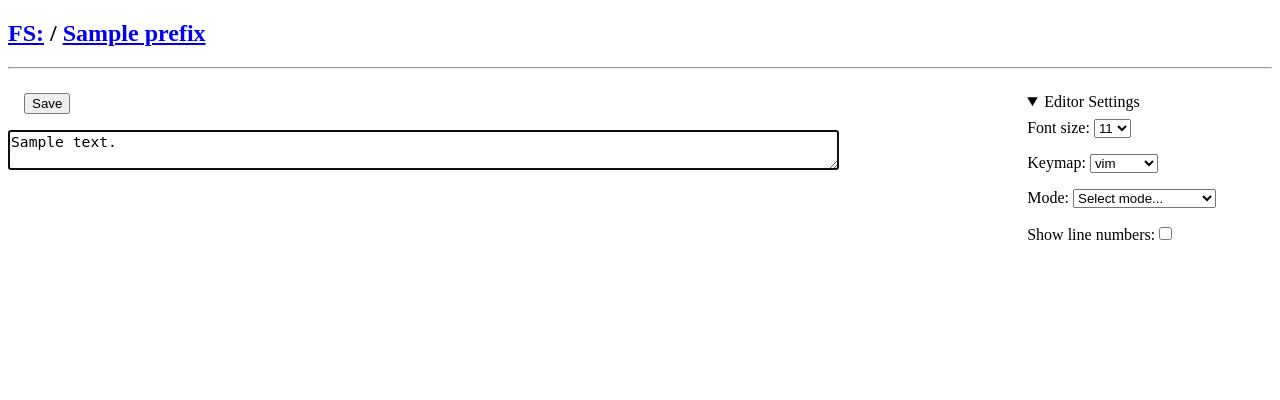
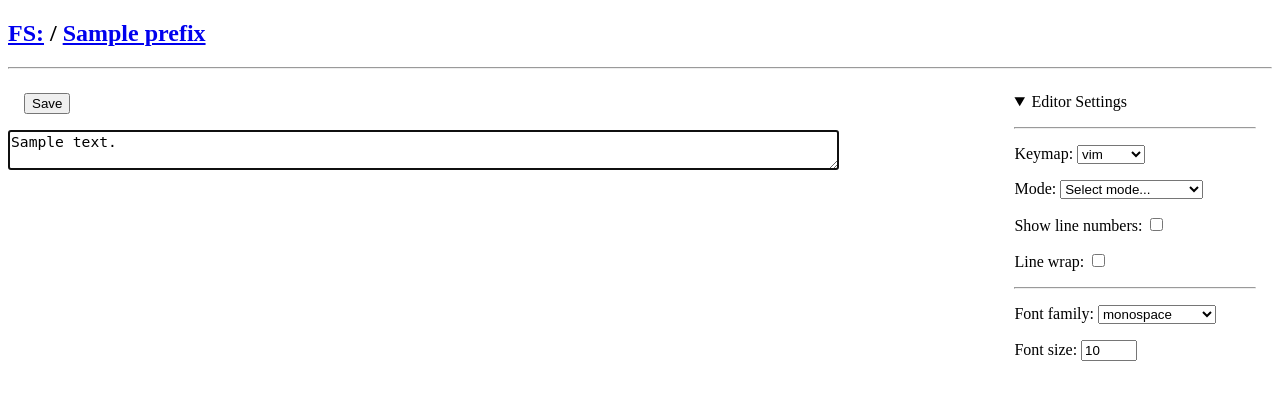
Before and after one commit to EarlGray/fileshelf, a Python web app: template templates/edit.htm in a window 1280 px wide, after a click on "Editor Settings". Shown: the top 400 px of the page. Run offline with Jinja, Linux system fonts and the light colour scheme; the template is opened without the code that fills it: most values are stand-ins (such as "Sample title", 1, 10 or a date in 2020).

Commit message:
html?edit, line wrap, any font size

```diff
--- a/templates/edit.htm
+++ b/templates/edit.htm
@@ -27,26 +27,16 @@
 <details id="settings-container">
   <summary>Editor Settings</summary>
   <div id="editor-settings">
-    <label for="editor-fontsize">Font size:</label>
-    <select id="editor-fontsize">
-      <option value="8pt">8</option>
-      <option value="10pt">10</option>
-      <option value="11pt" selected>11</option>
-      <option value="12pt">12</option>
-      <option value="14pt">14</option>
-      <option value="16pt">16</option>
-      <option value="20pt">20</option>
-    </select>
+    <hr>
     <p>
-
     <label for="editor-keymap">Keymap:</label>
     <select id="editor-keymap">
       <option value="vim" selected>vim</option>
       <option value="emacs">emacs</option>
       <option value="sublime">sublime</option>
     </select>
+
     <p>
-
     <label for="editor-mode">Mode:</label>
     <select id="editor-mode">
       <option value="" selected>Select mode...</option>
@@ -62,6 +52,7 @@
       <option value="haskell-literate" data-fext="lhs">Haskell (literate)</option>
       <option value="haskell" data-fext="hs">Haskell</option>
       <!--option value="haxe">Haxe</option-->
+      <!--option value="htmlmixed" data-mime="text/html" data-fext="htm,html">HTML</option-->
       <option value="javascript" data-mime="application/javascript" data-fext="js">Javascript</option>
       <option value="jinja2">Jinja2</option>
       <!--option value="julia">Julia</option-->
@@ -81,16 +72,18 @@
       <option value="scheme" data-fext="scm">Scheme</option>
       <option value="shell" data-mime="text/x-sh" data-fext="sh">shell</option>
       <option value="sql" data-fext="sql">SQL</option>
+      <option value="stex" data-fext="tex"
+          data-src="https://codemirror.net/mode/stex/stex.js">Tex, Latex</option>
       <option value="swift" data-fext="swift">Swift</option>
       <option value="troff" data-fext="tr">Troff</option>
       <option value="verilog" data-fext="v">Verilog</option>
       <option value="vue" data-fext="vue">Vue.js</option>
-      <option value="xml" data-mime="application/xml" data-fext="xml">XML</option>
+      <option value="xml" data-mime="application/xml" data-fext="xml,htm,html">XML, HTML</option>
       <option value="yaml" data-fext="yaml">YAML</option>
     </select>
-    <p>
 
     <!-- TODO -->
+    <p>
     <!--label for="select">Tabsize</label>
     <select id="editor-tabsize">
       <option value="2">2</option>
@@ -98,7 +91,31 @@
       <option value="8">8</option>
     </select-->
 
-    <label>Show line numbers:</label><input id="editor-line-numbers" type="checkbox">
+    <!-- TODO: font -->
+
+    <p>
+    <label>Show line numbers:&nbsp;</label><input id="editor-line-numbers" type="checkbox">
+
+    <p>
+    <label>Line wrap:&nbsp;</label><input id="editor-wrap-lines" type="checkbox">
+
+    <hr>
+    <p>
+    <label for="editor-font">Font family:</label>
+    <select id="editor-font">
+      <option value="monospace" selected>monospace</option>
+      <option value="sans">sans</option>
+      <option value="serif">serif</option>
+      <option value="PT Mono">PT Mono</option>
+      <option value="Menlo">Menlo</option>
+      <option value="Courier New">Courier New</option>
+      <option value="Liberation Mono">Liberation Mono</option>
+    </select>
+
+    <p>
+    <label for="editor-font-size">Font size:</label>
+    <input id="editor-font-size" type="number" min="7" max="36" value="10">
+
     </div>
   </div>
 </details>
@@ -116,8 +133,10 @@ var the_editor;
 var textarea = document.querySelector('#text-editor');
 
 var loadedCache = {};
-var loadCodemirror = function (path, loaded) {
-  var src = "{{ codemirror_root }}/" + path;
+var loadCodemirror = function (path, loaded, src) {
+  if (!src)
+    src = "{{ codemirror_root }}/" + path;
+
   if (loadedCache[src])
     return loaded();
 
@@ -132,9 +151,7 @@ var loadCodemirror = function (path, loaded) {
 
 window.onload = function () {
   var $ = document.querySelector;
-  var selectFontSize = document.querySelector('select#editor-fontsize');
   var selectMode = document.querySelector('select#editor-mode');
-  var selectKeymap = document.querySelector('select#editor-keymap');
 
   var detectMode = function () {
     var the_ext = window.location.pathname.split('.');
@@ -173,8 +190,10 @@ window.onload = function () {
     var mode = mode_opt.value;
     if (!mode)
       return mode_changed();
+    var mode_src = mode_opt.getAttribute('data-src');
+    console.log('mode_src = ' + mode_src);
 
-    loadCodemirror('mode/'+mode+'/'+mode+'.min.js', mode_changed);
+    loadCodemirror('mode/'+mode+'/'+mode+'.min.js', mode_changed, mode_src);
   };
 
   var mode_index = detectMode();
@@ -186,6 +205,7 @@ window.onload = function () {
   }
 
   /* keymap */
+  var selectKeymap = document.querySelector('select#editor-keymap');
   selectKeymap.onchange = function () {
     var keymap_opt = selectKeymap.selectedOptions[0];
     var keymap = keymap_opt.value;
@@ -200,9 +220,20 @@ window.onload = function () {
   console.log('selected keymap: ' + keymap);
   selectKeymap.onchange();
 
+  /* font */
+  selectFontFamily = document.querySelector('select#editor-font');
+  selectFontFamily.onchange = function () {
+    var opt = selectFontFamily.selectedOptions[0];
+    var val = opt.value;
+
+    var cm = document.querySelector('.CodeMirror');
+    cm.style.fontFamily = val;
+  };
+
   /* font size */
+  var selectFontSize = document.querySelector('input#editor-font-size');
   selectFontSize.onchange = function (event) {
-    var fontsize = selectFontSize.selectedOptions[0].value;
+    var fontsize = this.value + 'pt';
     console.log('font size changed to ' + fontsize);
 
     var cmdiv = document.querySelector('.CodeMirror');
@@ -217,6 +248,14 @@ window.onload = function () {
   };
   checkLineNumbers.checked = true;
   checkLineNumbers.onchange();
+
+  /* line wrap */
+  var checkLineWrap = document.querySelector('input#editor-wrap-lines');
+  checkLineWrap.onchange = function () {
+    the_editor.setOption('lineWrapping', checkLineWrap.checked);
+  };
+  checkLineWrap.checked = false;
+  checkLineWrap.onchange();
 
   /* resize */
   window.onresize = function () {
--- a/templates/media.htm
+++ b/templates/media.htm
@@ -1,7 +1,7 @@
 {% extends 'tmpl.htm' %}
 {% block body %}
 <div id="container" class="centered">
-  <video src="{{ frame_url }}">
+  <video src="{{ frame_url }}" controls>
     <p class="no-such">Your file should appear here, but something went wrong</p>
   </video>
 </div>
```
